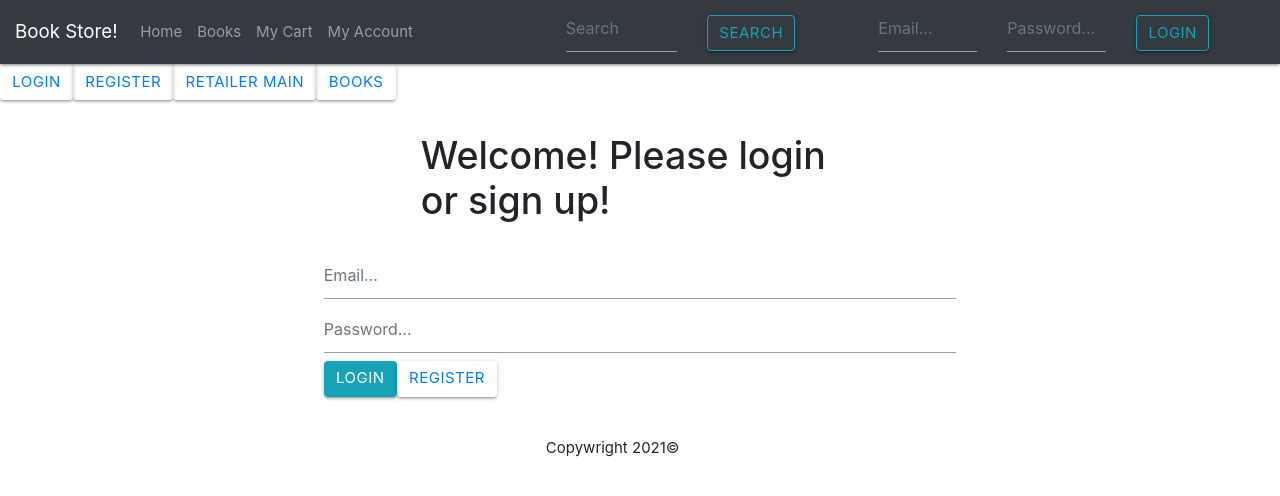
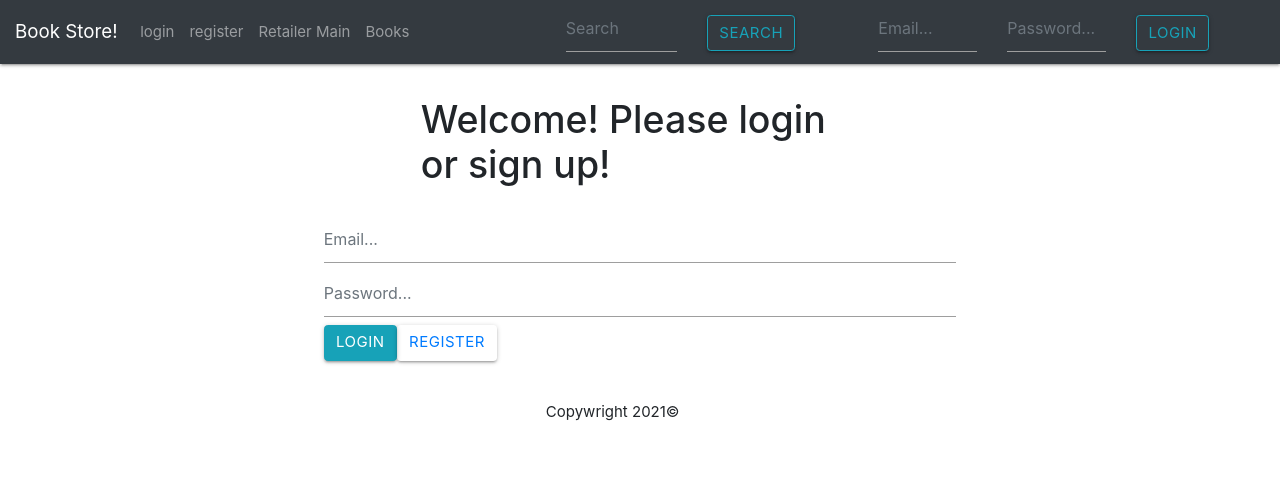
Before and after one commit to dwayne-jetski/book-store, a React (Create React App) app in the folder book-store-frontend/: page /login in a window 1280 px wide. Shown: the top 496 px of the page. Built offline with nearby package versions, Linux system fonts and the light colour scheme.

Commit message:
got rid of switchrouterbuttons.js moved all testing links to the navbar with nav.links

```diff
--- a/book-store-frontend/src/App.js
+++ b/book-store-frontend/src/App.js
@@ -6,7 +6,6 @@ import { history } from './_helpers/history';
 import { alertActions } from './_actions/alert.actions';
 import PrivateRoute from './Components/PrivateRoute/PrivateRoute';
 
-import SwitchRouterButtons from './Components/SwitchRouterButtons/SwitchRouterButtons'
 import MyNavBar from './Components/Navbar/Navbar';
 import Landing from './Components/Landing/Landing';
 import Books from './Components/Books/Books';
@@ -35,7 +34,6 @@ function App() {
     <div>
       <MyNavBar />
       <Router history={history}>
-      <SwitchRouterButtons />
         <Switch>
           <PrivateRoute exact path="/" component={Books} />
           <Route path='/login' component={Login} />
--- a/book-store-frontend/src/Components/Navbar/Navbar.jsx
+++ b/book-store-frontend/src/Components/Navbar/Navbar.jsx
@@ -6,12 +6,12 @@ function MyNavBar() {
 
     return(
       <Navbar bg="dark" variant="dark">
-        <Navbar.Brand href="#home">Book Store!</Navbar.Brand>
+        <Navbar.Brand href="/books">Book Store!</Navbar.Brand>
         <Nav className="mr-auto">
-          <Nav.Link href="#home">Home</Nav.Link>
-          <Nav.Link href="#books">Books</Nav.Link>
-          <Nav.Link href="#myCart">My Cart</Nav.Link>
-          <Nav.Link href="#myAccount">My Account</Nav.Link>
+          <Nav.Link href="/login" >login</Nav.Link>
+          <Nav.Link href="/register">register</Nav.Link>
+          <Nav.Link href="/retailermain">Retailer Main</Nav.Link>
+          <Nav.Link href="/books">Books</Nav.Link>
         </Nav>
         <Col xs={1} />
 
--- a/book-store-frontend/src/Components/SwitchRouterButtons/SwitchRouterButtons.jsx
+++ /dev/null
@@ -1,18 +0,0 @@
-import React from 'react';
-import { Form, FormControl, Button, Row, Col } from 'react-bootstrap';
-import { Link, useLocation } from 'react-router-dom';
-
-
-function SwitchRouterButtons(){
-
-    return(
-        <div>
-            <Link to='/login' className="btn btn-link">Login</Link>
-            <Link to='/register' className="btn btn-link">Register</Link>
-            <Link to='/retailermain' className="btn btn-link">Retailer Main</Link>
-            <Link to='/books' className="btn btn-link">Books </Link>
-        </div>
-    )
-}
-
-export default SwitchRouterButtons;
```
